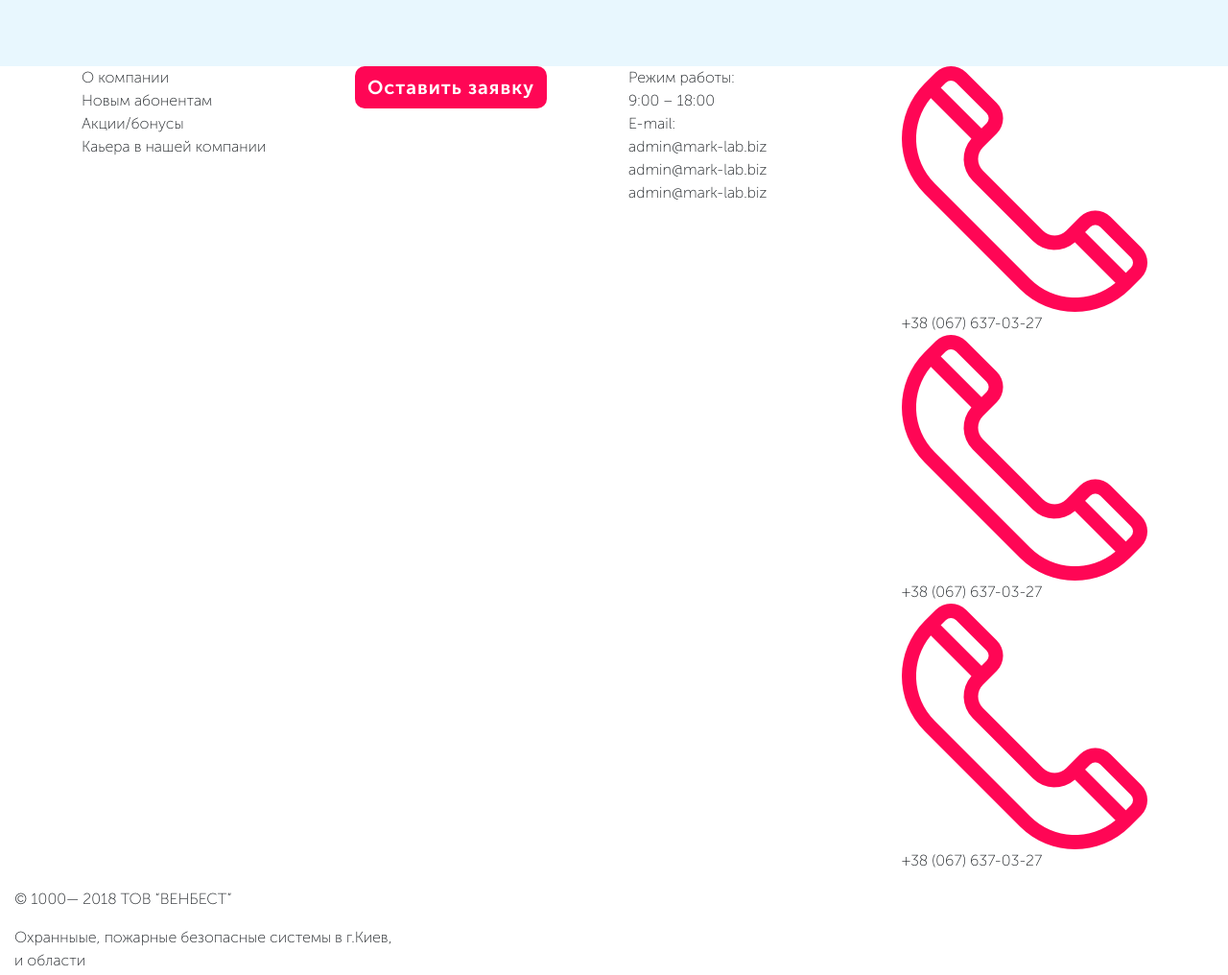
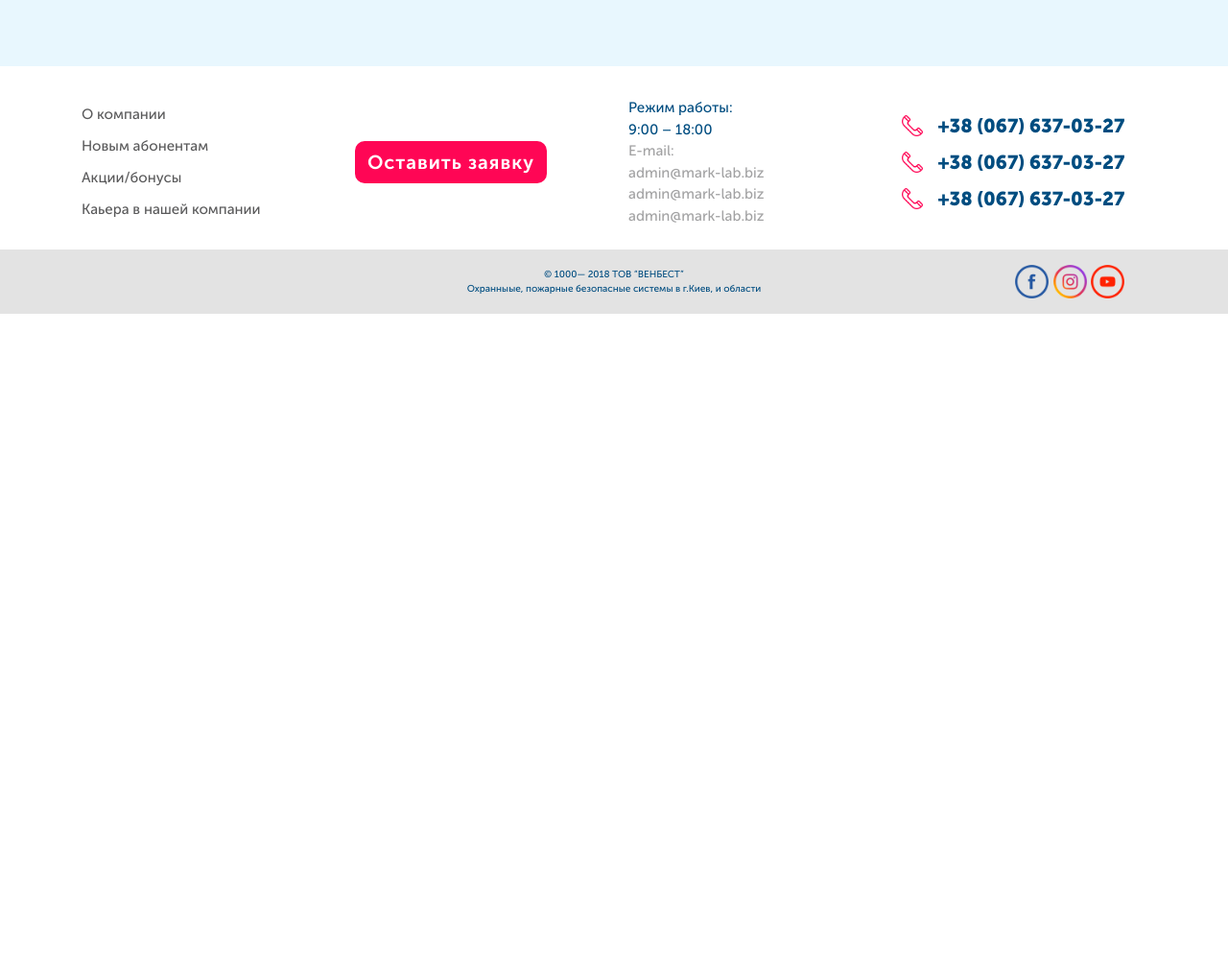
Before and after one commit to OstapHetman/venbest, a plain HTML site: page src/index.html in a window 1280 px wide. Shown: the part 1283-2299 px from the top of the page at 96% size. After the commit the page ends 1610 px from the top, so only its background shows below. Drawn offline with Linux system fonts and the light colour scheme.

Commit message:
styled footer

```diff
--- a/src/index.html
+++ b/src/index.html
@@ -38,8 +38,10 @@
                         <img src="img/venbest_site.png" alt="Social Icons">
                     </div>
                     <div class="phone-numbers pl-3">
-                        <p class="mb-0">+ 38 (067) 637-03-27</p>
-                        <p class="mb-0">+ 38 (067) 637-03-27</p>
+                        <ul class="list-unstyled mb-0">
+                            <li><a href="tel:+380676370327">+ 38 (067) 637-03-27</a></li>
+                            <li><a href="tel:+380676370327">+ 38 (067) 637-03-27</a></li>
+                        </ul>
                     </div>
                 </div>
             </div>
@@ -175,23 +177,23 @@
 
     <!-- START FOOTER -->
     <footer>
-        <div class="container">
-            <div class="row">
-                <div class="col-lg-3 col-xl-3">
-                    <ul class="list-unstyled pl-0">
-                        <li>О компании</li>
-                        <li>Новым абонентам</li>
-                        <li>Акции/бонусы</li>
-                        <li>Каьера в нашей компании</li>
+        <div class="container ">
+            <div class="row pt-4 pb-4 align-items-center">
+                <div class="col-md-6 col-lg-3 col-xl-3 pt-2">
+                    <ul class="list-unstyled pl-0 mb-0 website-links">
+                        <li><a href="#">О компании</a></li>
+                        <li><a href="#">Новым абонентам</a></li>
+                        <li><a href="#">Акции/бонусы</a></li>
+                        <li><a href="#">Каьера в нашей компании</a></li>
                     </ul>
                 </div>
                 <!-- =========== -->
-                <div class="col-lg-3 col-xl-3">
-                    <button class="btn main-btn">Оставить заявку</button>
+                <div class="col-md-6 col-lg-3 col-xl-3 pt-2">
+                    <button class="btn main-btn d-block">Оставить заявку</button>
                 </div>
                 <!-- =========== -->
-                <div class="col-lg-3 col-xl-3">
-                    <ul class="list-unstyled pl-0">
+                <div class="col-md-6 col-lg-3 col-xl-3 pt-2">
+                    <ul class="list-unstyled pl-0 mb-0 works-time">
                         <li>Режим работы:</li>
                         <li>9:00 – 18:00</li>
                         <li>E-mail:</li>
@@ -201,11 +203,11 @@
                     </ul>
                 </div>
                 <!-- =========== -->
-                <div class="col-lg-3 col-xl-3">
-                    <ul class="list-unstyled pl-0">
-                        <li><img src="img/phone-icon.png" alt="phone icon">+38 (067) 637-03-27</li>
-                        <li><img src="img/phone-icon.png" alt="phone icon">+38 (067) 637-03-27</li>
-                        <li><img src="img/phone-icon.png" alt="phone icon">+38 (067) 637-03-27</li>
+                <div class="col-md-6 col-lg-3 col-xl-3">
+                    <ul class="list-unstyled pl-0 phones-number mb-0">
+                        <li class="pt-2"><img class="pr-3" src="img/phone-icon.png" alt="phone icon"><a href="tel:+380676370327">+38 (067) 637-03-27</a></li>
+                        <li class="pt-2"><img class="pr-3" src="img/phone-icon.png" alt="phone icon"><a href="tel:+380676370327">+38 (067) 637-03-27</a></li>
+                        <li class="pt-2"><img class="pr-3" src="img/phone-icon.png" alt="phone icon"><a href="tel:+380676370327">+38 (067) 637-03-27</a></li>
                     </ul>
                 </div>
                 <!-- =========== -->
@@ -214,14 +216,18 @@
     </footer>
     <!-- START BOTTOM FOOTER -->
     <article id="bottom-footer">
-        <div class="col-lg-4 col-xl-4">
-            <p>© 1000— 2018 ТОВ “ВЕНБЕСТ”</p>
-            <p>Охранныые, пожарные безопасные системы в г.Киев, и области</p>
-        </div>
-        <div class="col-lg-2 col-xl-2">
-            <img src="img/facebook-icon.png" alt="facebook">
-            <img src="img/instagram-icon.png" alt="instagram">
-            <img src="img/youtube-icon.png" alt="youtube">
+        <div class="container ">
+            <div class="row align-items-center py-3">
+                <div class="offset-lg-4 offset-xl-4 col-12 col-lg-4 col-xl-4">
+                    <p>© 1000— 2018 ТОВ “ВЕНБЕСТ”</p>
+                    <p>Охранныые, пожарные безопасные системы в г.Киев, и области</p>
+                </div>
+                <div class="offset-lg-2 offset-xl-2 col-12 col-lg-2 col-xl-2 text-center">
+                    <a href="#"><img src="img/facebook-icon.png" alt="facebook"></a>
+                    <a href="#"><img src="img/instagram-icon.png" alt="instagram"></a>
+                    <a href="#"><img src="img/youtube-icon.png" alt="youtube"></a>
+                </div>
+            </div>
         </div>
     </article>
     <!-- END BOTTOM FOOTER -->
--- a/src/sass/helpers/_variables.scss
+++ b/src/sass/helpers/_variables.scss
@@ -4,3 +4,6 @@ $bodyBg: #e8f7fe;
 $mainBtnBg:#ff0655;
 $captionHeaderOne: #0694ea;
 $captionHeaderTwo: #f10d54;
+$footerLinksClrOne:#5a5a5b;
+$footerLinksClrTwo:#a2a2a3;
+$bottomFooterBg: #e3e3e3;
--- a/src/sass/layout/_footer.scss
+++ b/src/sass/layout/_footer.scss
@@ -0,0 +1,52 @@
+footer {
+    .website-links {
+        li {
+            font-family: "Museo1";
+            a {
+                color: $footerLinksClrOne;
+                font-size: em(15);
+                line-height: 33px;
+            }
+        }
+    }
+    .works-time {
+        li {
+            font-family: "Museo1";
+            font-size: em(15);
+            color: $footerLinksClrTwo;
+            &:nth-child(-n+2) {
+                color: $mainTextColor;
+            }
+        }
+    }
+    .phones-number {
+        font-family: "Museo3";
+        li {
+            font-size: em(20);
+            display: flex;
+            align-items: center;
+            a {
+                color: $mainTextColor;
+            }
+            img {
+                max-width: em(30);
+            }
+        }
+    }
+}
+
+#bottom-footer {
+    background-color: $bottomFooterBg;
+    p {
+        font-family: "Museo1";
+        font-size: em(10);
+        text-align: center;
+        margin-bottom: 0;
+        color: $mainTextColor;
+    }
+    a {
+        img {
+            max-width: em(35);
+        }
+    }
+}
--- a/src/sass/layout/_top-part.scss
+++ b/src/sass/layout/_top-part.scss
@@ -15,10 +15,12 @@
         }
     }
     .phone-numbers {
-        p {
-            font-family: "Intro";
-            font-size: em(19);
-            color: $phoneTextColor;
+        li {
+            a {
+                font-family: "Intro";
+                font-size: em(19);
+                color: $phoneTextColor;
+            }
         }
     }
 }
```
Also changed, not shown: src/css/main.css.
